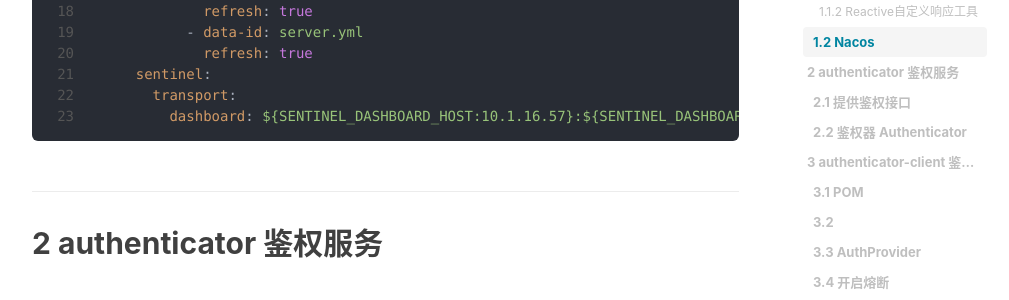
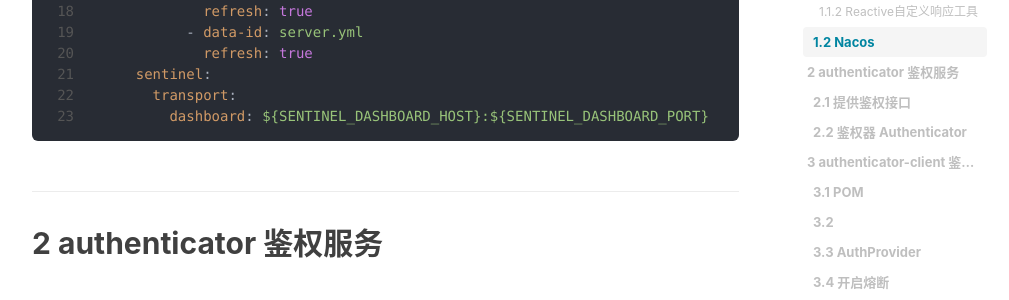
Before and after one commit to youthredblog/youthredblog.github.io, a Jekyll site: the page built from _posts/2022-08-25-SpringCloudGateway+Nacos+OAuth2.md, in a window 1280 px wide and 900 px high, scrolled down 6816 px. Shown: the part 152-452 px from the top of the window, without its empty margins (233-1242 px from the left). Built offline with Jekyll 4.4.1, drawn with Linux system fonts in a browser that asks for light colours; nearby versions of some CDN libraries; comment, search, counter and statistics services are not loaded.

Commit message:
Update 2022-08-25-SpringCloudGateway+Nacos+OAuth2.md

````diff
--- a/_posts/2022-08-25-SpringCloudGateway+Nacos+OAuth2.md
+++ b/_posts/2022-08-25-SpringCloudGateway+Nacos+OAuth2.md
@@ -308,7 +308,7 @@
             refresh: true
     sentinel:
       transport:
-        dashboard: ${SENTINEL_DASHBOARD_HOST:10.1.16.57}:${SENTINEL_DASHBOARD_PORT:8080}
+        dashboard: ${SENTINEL_DASHBOARD_HOST}:${SENTINEL_DASHBOARD_PORT}
 ```
 
 ## 2 authenticator 鉴权服务
````
